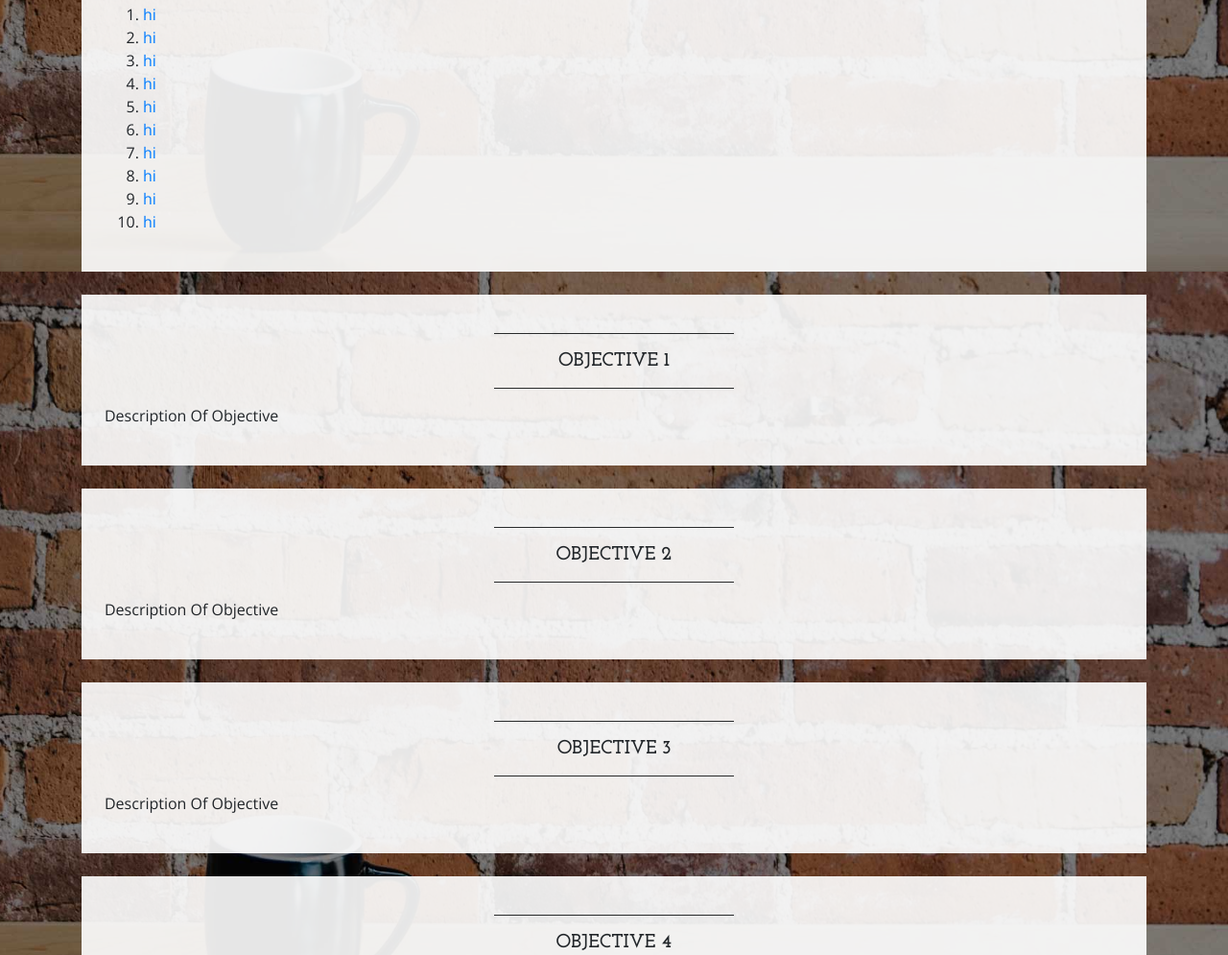
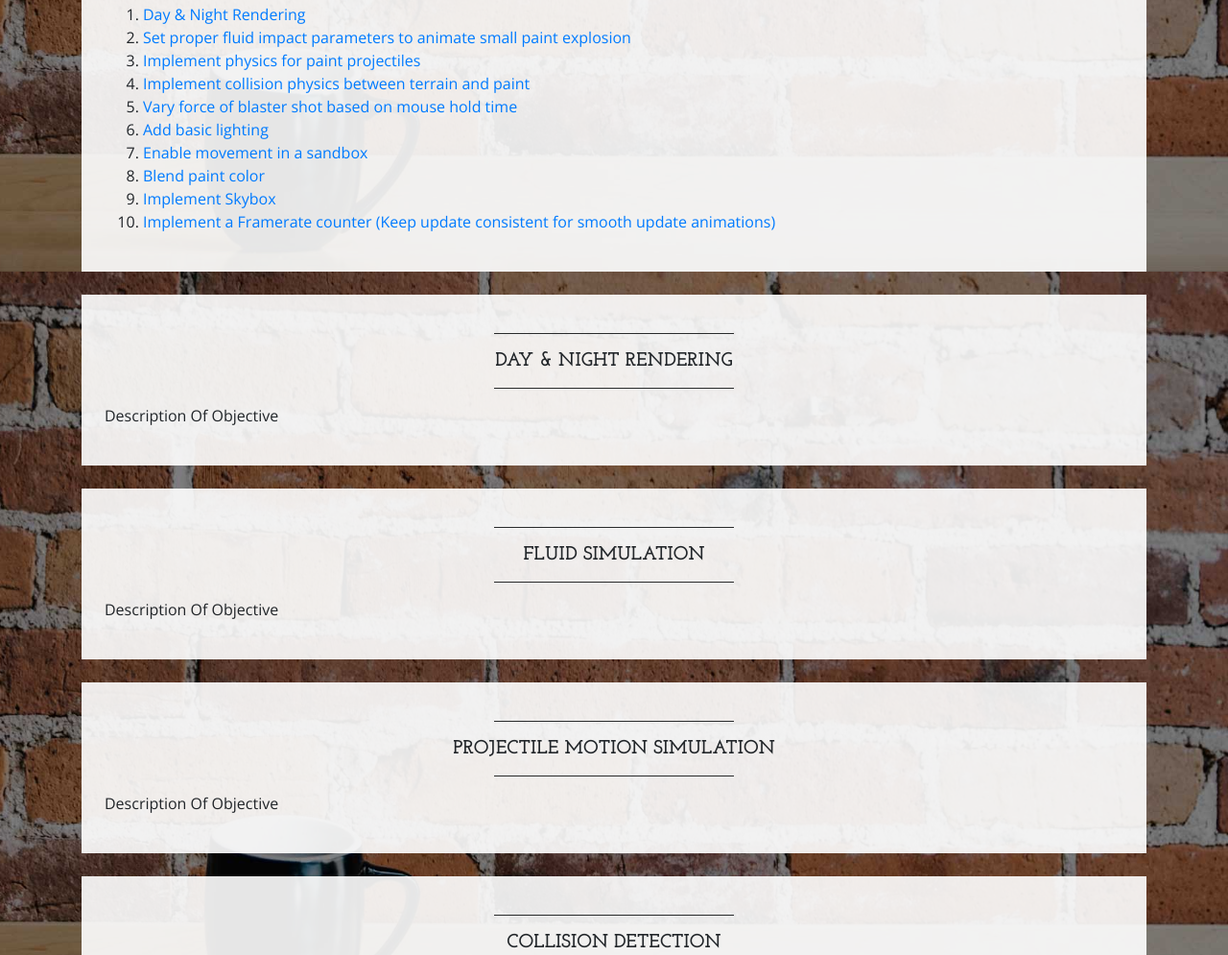
Before and after one commit to dylanseto/PaintShooter, a website: page Web/index.html in a window 1280 px wide. Shown: the part 2117-3112 px from the top of the page at 96% size. Drawn offline with nearby package versions, Linux system fonts and the light colour scheme.

Commit message:
adds objectives to websites pt 2

```diff
--- a/Web/index.html
+++ b/Web/index.html
@@ -133,23 +133,23 @@
         </h2>
         <hr class="divider">
         <ol>
-          <li><a href="#objective1">hi</a></li>
-          <li><a href="#objective2">hi</a></li>
-          <li><a href="#objective3">hi</a></li>
-          <li><a href="#objective4">hi</a></li>
-          <li><a href="#objective5">hi</a></li>
-          <li><a href="#objective6">hi</a></li>
-          <li><a href="#objective7">hi</a></li>
-          <li><a href="#objective8">hi</a></li>
-          <li><a href="#objective9">hi</a></li>
-          <li><a href="#objective10">hi</a></li>
+          <li><a href="#objective1">Day & Night Rendering</a></li>
+          <li><a href="#objective2">Set proper fluid impact parameters to animate small paint explosion</a></li>
+          <li><a href="#objective3">Implement physics for paint projectiles</a></li>
+          <li><a href="#objective4">Implement collision physics between terrain and paint</a></li>
+          <li><a href="#objective5">Vary force of blaster shot based on mouse hold time</a></li>
+          <li><a href="#objective6">Add basic lighting</a></li>
+          <li><a href="#objective7">Enable movement in a sandbox</a></li>
+          <li><a href="#objective8">Blend paint color</a></li>
+          <li><a href="#objective9">Implement Skybox</a></li>
+          <li><a href="#objective10">Implement a Framerate counter (Keep update consistent for smooth update animations)</a></li>
         </ol>
       </div>
 
       <div id="objective1" class="bg-faded p-4 my-4">
         <hr class="divider">
         <h2 class="text-center text-lg text-uppercase my-0">
-          <strong>Objective 1</strong>
+          <strong>Day & Night Rendering</strong>
         </h2>
         <hr class="divider">
         <p>Description Of Objective</p>
@@ -158,7 +158,7 @@
        <div id="objective2" class="bg-faded p-4 my-4">
         <hr class="divider">
         <h2 class="text-center text-lg text-uppercase my-0">
-          <strong>Objective 2</strong>
+          <strong>Fluid Simulation</strong>
         </h2>
         <hr class="divider">
         <p>Description Of Objective</p>
@@ -167,7 +167,7 @@
        <div id="objective3" class="bg-faded p-4 my-4">
         <hr class="divider">
         <h2 class="text-center text-lg text-uppercase my-0">
-          <strong>Objective 3</strong>
+          <strong>Projectile Motion Simulation</strong>
         </h2>
         <hr class="divider">
         <p>Description Of Objective</p>
@@ -176,7 +176,7 @@
        <div id="objective4" class="bg-faded p-4 my-4">
         <hr class="divider">
         <h2 class="text-center text-lg text-uppercase my-0">
-          <strong>Objective 4</strong>
+          <strong>Collision Detection</strong>
         </h2>
         <hr class="divider">
         <p>Description Of Objective</p>
@@ -185,7 +185,7 @@
        <div id="objective5" class="bg-faded p-4 my-4">
         <hr class="divider">
         <h2 class="text-center text-lg text-uppercase my-0">
-          <strong>Objective 5</strong>
+          <strong>Varied Shot Force</strong>
         </h2>
         <hr class="divider">
         <p>Description Of Objective</p>
@@ -194,7 +194,7 @@
        <div id="objective6" class="bg-faded p-4 my-4">
         <hr class="divider">
         <h2 class="text-center text-lg text-uppercase my-0">
-          <strong>Objective 6</strong>
+          <strong>Basic Lighting</strong>
         </h2>
         <hr class="divider">
         <p>Description Of Objective</p>
@@ -203,7 +203,7 @@
        <div id="objective7" class="bg-faded p-4 my-4">
         <hr class="divider">
         <h2 class="text-center text-lg text-uppercase my-0">
-          <strong>Objective 7</strong>
+          <strong>Enable Movement</strong>
         </h2>
         <hr class="divider">
         <p>Description Of Objective</p>
@@ -212,7 +212,7 @@
        <div id="objective8" class="bg-faded p-4 my-4">
         <hr class="divider">
         <h2 class="text-center text-lg text-uppercase my-0">
-          <strong>Objective 8</strong>
+          <strong>Blend Paint Color</strong>
         </h2>
         <hr class="divider">
         <p>Description Of Objective</p>
@@ -221,7 +221,7 @@
        <div id="objective9" class="bg-faded p-4 my-4">
         <hr class="divider">
         <h2 class="text-center text-lg text-uppercase my-0">
-          <strong>Objective 9</strong>
+          <strong>Skybox</strong>
         </h2>
         <hr class="divider">
         <p>Description Of Objective</p>
@@ -230,7 +230,7 @@
        <div id="objective10" class="bg-faded p-4 my-4">
         <hr class="divider">
         <h2 class="text-center text-lg text-uppercase my-0">
-          <strong>Objective 10</strong>
+          <strong>Implement Frame Rate Counter</strong>
         </h2>
         <hr class="divider">
         <p>Description Of Objective</p>
```
